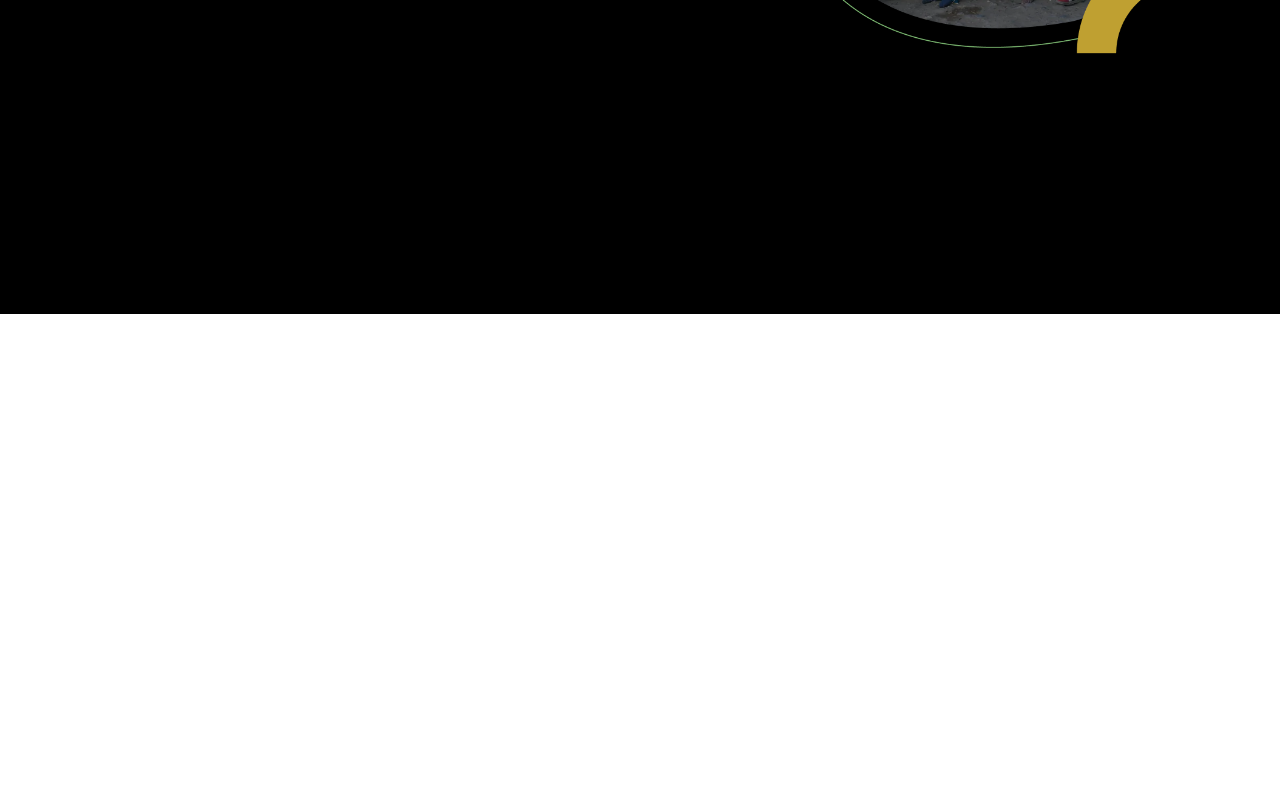
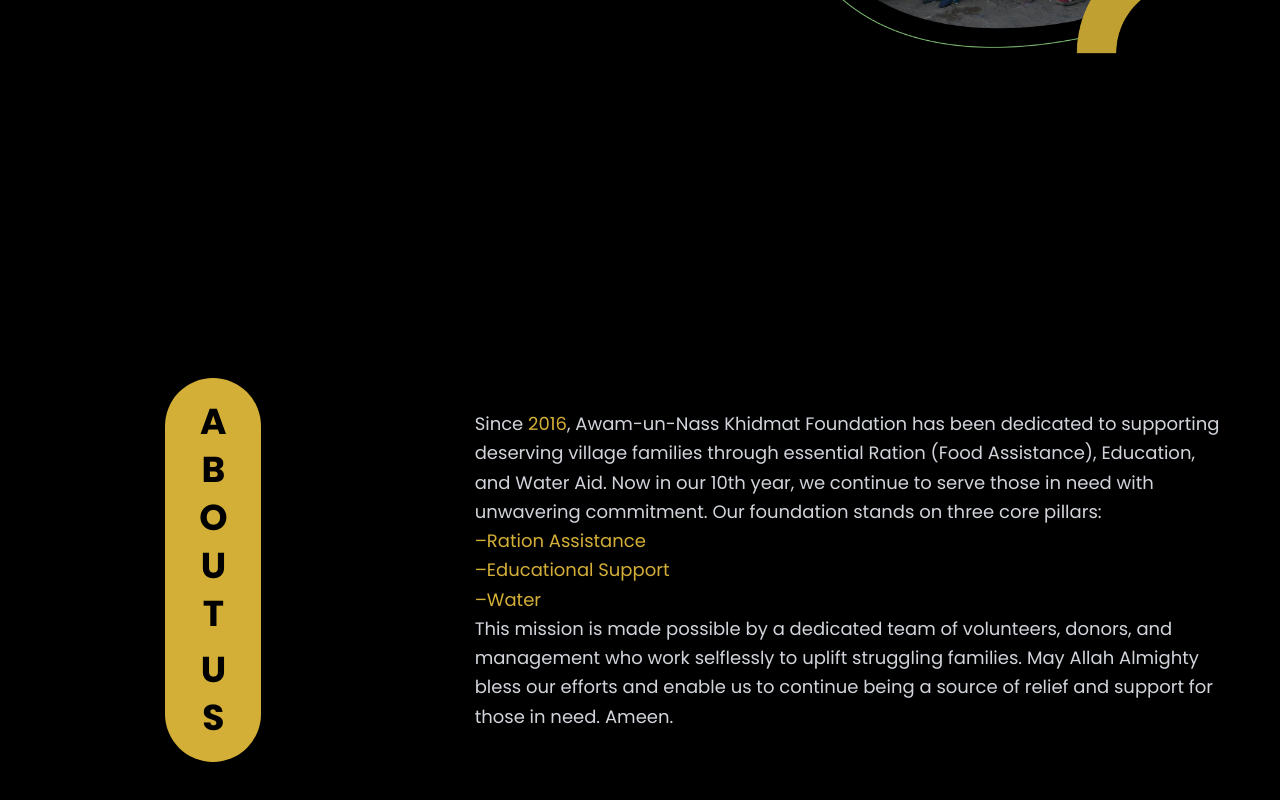
Before and after one commit to asimzahoor443/welfare-webApp, a React (Vite) app: page / in a window 1280 px wide. Shown: the part 566-1366 px from the top of the page. Before the commit the page ends 880 px from the top, so only its background shows below. Built offline with nearby package versions, Linux system fonts and the light colour scheme.

Commit message:
update: WhoWeAre now have details what foundation is

```diff
--- a/src/App.jsx
+++ b/src/App.jsx
@@ -1,11 +1,13 @@
 import HeroSection from './components/HeroSection';
 import Navbar from './components/Navbar';
+import WhoWeAre from './components/WhoWeAre';
 
 function App() {
   return (
     <div className="min-h-screen bg-black">
       <Navbar />
       <HeroSection />
+      <WhoWeAre />
       {/* Rest of your content */}
     </div>
   );
--- /dev/null
+++ b/src/components/WhoWeAre.jsx
@@ -0,0 +1,54 @@
+import React from 'react';
+
+const WhoWeAre = () => {
+  return (
+    <div className="bg-black w-full py-16">
+      <div className="max-w-7xl mx-auto flex flex-col md:flex-row items-center h-full">
+        {/* Left Side - Golden Rectangle with "About Us" */}
+        <div className="w-full md:w-1/3 flex justify-center items-center h-full">
+          {/* Vertical Layout for Desktop */}
+          <div className="hidden md:flex bg-[#D4AF37] h-96 w-24 flex-col items-center justify-center space-y-2 p-8 rounded-full">
+            <span className="text-black text-4xl font-bold">A</span>
+            <span className="text-black text-4xl font-bold">B</span>
+            <span className="text-black text-4xl font-bold">O</span>
+            <span className="text-black text-4xl font-bold">U</span>
+            <span className="text-black text-4xl font-bold">T</span>
+            <div className="h-8"></div> {/* Space between "ABOUT" and "US" */}
+            <span className="text-black text-4xl font-bold">U</span>
+            <span className="text-black text-4xl font-bold">S</span>
+          </div>
+
+          {/* Horizontal Layout for Mobile/Tablet */}
+          <div className="md:hidden bg-[#D4AF37] py-4 px-8 rounded-lg">
+            <h2 className="text-black text-4xl font-bold text-center">
+              ABOUT US
+            </h2>
+          </div>
+        </div>
+
+        {/* Right Side - Paragraph */}
+        <div className="w-full md:w-2/3 justify-center flex items-center h-full px-6 md:px-12 mt-8 md:mt-0">
+          <p className="text-gray-300 text-lg leading-relaxed">
+            Since <span className="text-[#D4AF37]">2016</span>, Awam-un-Nass
+            Khidmat Foundation has been dedicated to supporting deserving
+            village families through essential Ration (Food Assistance),
+            Education, and Water Aid. Now in our 10th year, we continue to serve
+            those in need with unwavering commitment. Our foundation stands on
+            three core pillars: <br />{' '}
+            <span className="text-[#D4AF37]">–Ration Assistance</span> <br />
+            <span className="text-[#D4AF37]">
+              –Educational Support
+            </span> <br /> <span className="text-[#D4AF37]">–Water </span>
+            <br /> This mission is made possible by a dedicated team of
+            volunteers, donors, and management who work selflessly to uplift
+            struggling families. May Allah Almighty bless our efforts and enable
+            us to continue being a source of relief and support for those in
+            need. Ameen.
+          </p>
+        </div>
+      </div>
+    </div>
+  );
+};
+
+export default WhoWeAre;
```
